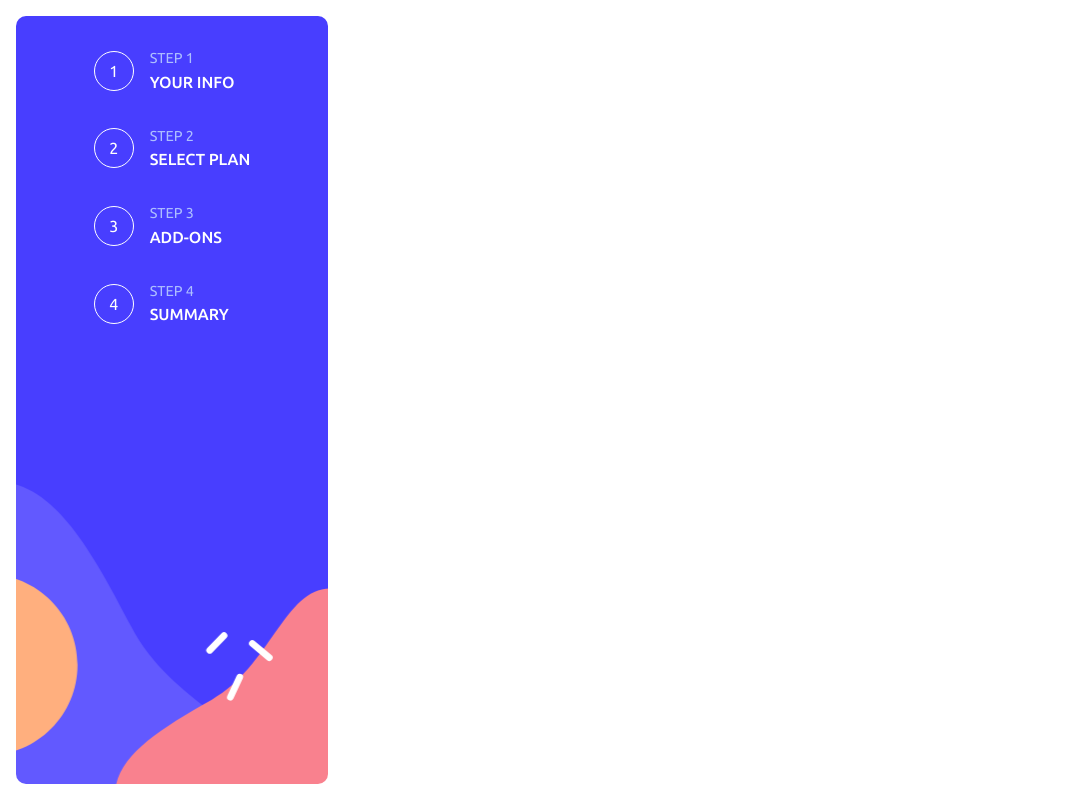
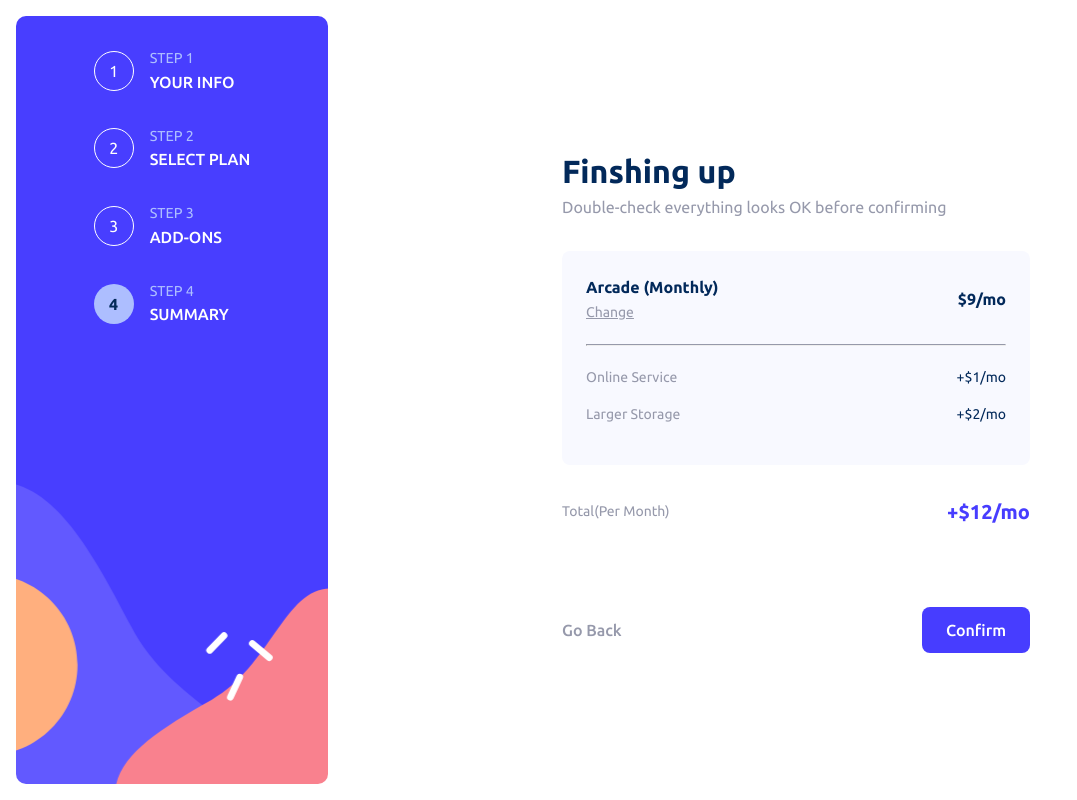
Before and after one commit to atevadd/clan-multi-step, a Vue app: page /onboarding/summary in a window 1280 px wide. Shown: the whole page, without its empty margins (0-1077 px from the left). Built offline with nearby package versions, Linux system fonts and the light colour scheme; what @formkit/vue would draw is missing.

Commit message:
feat: Desktop view completed

```diff
--- a/src/components/Navbar.vue
+++ b/src/components/Navbar.vue
@@ -37,9 +37,26 @@ const stepLinks = ref([
   align-items: center;
   overflow: hidden;
 
+  @include sm {
+    background-image: url("@/assets/images/bg-sidebar-mobile.svg");
+    background-position: 50%;
+    border-radius: 0;
+    height: 200px;
+    flex-direction: row;
+    align-items: flex-start;
+    justify-content: center;
+  }
+
   ul {
     list-style: none;
     margin-block: 2rem 0;
+
+    @include sm {
+      display: flex;
+      align-items: center;
+      gap: 1.2rem;
+      margin-top: 3rem;
+    }
 
     li {
       margin-bottom: 2rem;
@@ -74,6 +91,10 @@ const stepLinks = ref([
     display: flex;
     flex-direction: column;
 
+    @include sm {
+      display: none;
+    }
+
     span:first-child {
       text-transform: uppercase;
       color: $color-pastel-blue;
--- a/src/router/index.js
+++ b/src/router/index.js
@@ -28,9 +28,9 @@ const router = createRouter({
       component: () => import("../views/AddonView.vue"),
     },
     {
-      path: "/onboarding/select-plan",
+      path: "/onboarding/summary",
       name: "summary",
-      component: () => import("../views/SelectPlanView.vue"),
+      component: () => import("../views/SummaryView.vue"),
     },
   ],
 });
--- a/src/scss/main.scss
+++ b/src/scss/main.scss
@@ -24,6 +24,10 @@ body {
   scroll-behavior: smooth;
   font-family: $font-ubuntu;
   accent-color: $color-purplish-blue;
+
+  @include sm {
+    background-color: #eff5ff;
+  }
 }
 /*
   5. Improve media defaults
--- a/src/views/PersonalInfoView.vue
+++ b/src/views/PersonalInfoView.vue
@@ -77,6 +77,15 @@
   width: 50%;
   // border: 1px solid red;
 
+  @include sm {
+    border-radius: 10px;
+    background: var(--white, #fff);
+    box-shadow: 0px 25px 40px -20px rgba(0, 0, 0, 0.1);
+    width: 90%;
+    padding: 1.5rem;
+    margin-top: -5rem;
+  }
+
   &__personal {
     header {
       margin-bottom: 1.5rem;
--- /dev/null
+++ b/src/views/SummaryView.vue
@@ -0,0 +1,171 @@
+<template>
+  <div class="form">
+    <div class="form__summary">
+      <Header
+        heading="Finshing up"
+        subtitle="Double-check everything looks OK before confirming" />
+
+      <div class="form__summary-group">
+        <div class="summary__plan">
+          <div class="left">
+            <h3>Arcade (Monthly)</h3>
+            <router-link to="/">Change</router-link>
+          </div>
+          <span>$9/mo</span>
+        </div>
+        <hr />
+        <div class="summary__add-on">
+          <p><span>online Service</span><span>+$1/mo</span></p>
+          <p><span>Larger Storage</span><span>+$2/mo</span></p>
+        </div>
+      </div>
+      <div class="form__summary-total">
+        <p>
+          <span>Total(per month)</span>
+          <span>+$12/mo</span>
+        </p>
+      </div>
+    </div>
+
+    <div class="form__cta">
+      <button class="btn" @click="router.back()">Go Back</button>
+      <button class="btn primary">Confirm</button>
+    </div>
+  </div>
+
+  <!-- <div class="message">
+    <img src="@/assets/images/icon-thank-you.svg" alt="check icon" />
+    <h2>Thank you</h2>
+    <p>
+      Thanks for confirming your subscription! We hope you have fun using our
+      platform. If you ever need support, please feel free to email us at
+      support@loremgaming.com.
+    </p>
+  </div> -->
+</template>
+
+<script setup>
+const router = useRouter();
+</script>
+
+<style lang="scss" scoped>
+.form {
+  width: 50%;
+  &__summary-group {
+    margin-block: 2rem;
+    background-color: #f8f9ff;
+    padding: 1.5rem;
+    border-radius: 8px;
+  }
+
+  .summary__plan {
+    display: flex;
+    align-items: center;
+    justify-content: space-between;
+
+    h3 {
+      font-size: 1rem;
+      color: $color-marine-blue;
+    }
+    a {
+      color: $color-cool-gray;
+      text-decoration: underline;
+      font-size: 0.875rem;
+    }
+    span {
+      font-weight: 700;
+      color: $color-marine-blue;
+      font-size: 1rem;
+    }
+  }
+
+  hr {
+    margin-block: 1.3rem;
+    border-top: 1px solid #9699aa;
+  }
+
+  .summary__add-on {
+    p {
+      display: flex;
+      align-items: center;
+      justify-content: space-between;
+      margin-bottom: 1rem;
+
+      span {
+        font-size: 0.875rem;
+
+        &:first-child {
+          color: $color-cool-gray;
+          text-transform: capitalize;
+        }
+        &:last-child {
+          color: $color-marine-blue;
+        }
+      }
+    }
+  }
+
+  &__summary-total {
+    p {
+      display: flex;
+      align-items: center;
+      justify-content: space-between;
+
+      span {
+        font-size: 0.875rem;
+
+        &:first-child {
+          color: $color-cool-gray;
+          text-transform: capitalize;
+        }
+        &:last-child {
+          color: $color-purplish-blue;
+          font-size: 1.25rem;
+          font-weight: 700;
+        }
+      }
+    }
+  }
+  &__cta {
+    width: 100%;
+    display: flex;
+    justify-content: space-between;
+    margin-top: 5rem;
+    outline: none;
+    border: none;
+
+    .btn {
+      background-color: transparent;
+      font-weight: 500;
+      border-radius: 8px;
+      outline: none;
+      color: $color-cool-gray;
+      padding: 0;
+
+      &.primary {
+        background-color: $color-purplish-blue;
+        color: $color-white;
+        padding: 0.7rem 1.5rem;
+      }
+    }
+  }
+}
+
+.message {
+  img {
+    margin-inline: auto;
+  }
+  h2 {
+    text-align: center;
+    margin-block: 1rem 0.6rem;
+    font-size: 2rem;
+    color: $color-marine-blue;
+  }
+  p {
+    text-align: center;
+    width: 70%;
+    color: $color-cool-gray;
+    margin-inline: auto;
+  }
+}
+</style>
```
